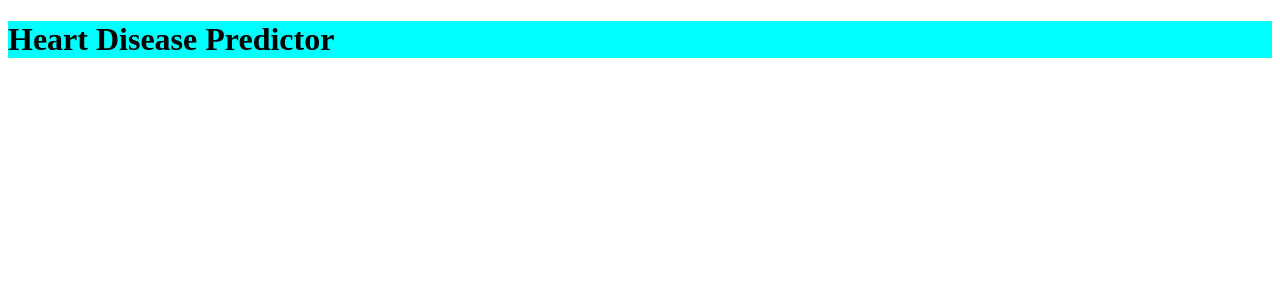
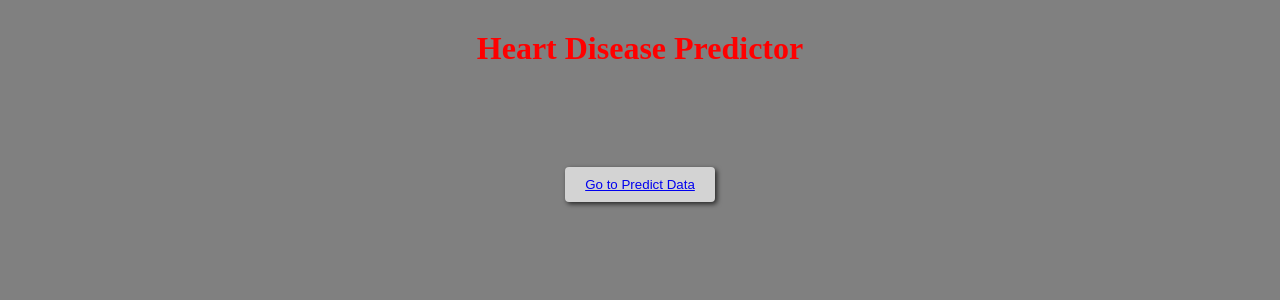
Before and after one commit to RezaP117/mlproject, a Flask app: page / in a window 1280 px wide. Shown: the top 300 px of the page. Run offline with Flask 3, Linux system fonts and the light colour scheme.

Commit message:
added index.css and script.js

```diff
--- a/app.py
+++ b/app.py
@@ -38,9 +38,6 @@ def predict_datapoint():
         ca = int(request.form.get("ca"))
         thal = request.form.get("thal")
         logging.info("Successfully obtained user input from HTML page")
-        mylist = [age, sex, dataset, cp, trestbps, chol, fbs, restecg, thalch, exang, oldpeak, slope, ca, thal]
-        for i in mylist:
-            logging.info(i)
         data = CustomData(age, sex, dataset, cp, trestbps,
                           chol, fbs, restecg, thalch, exang, oldpeak, slope, ca, thal)
         pred_df = data.get_data_as_frame()
--- /dev/null
+++ b/static/index.css
@@ -0,0 +1,45 @@
+* {
+  padding: 0px;
+  margin: 0px;
+  box-sizing: border-box;
+}
+
+body {
+  background: gray;
+  width: 100%;
+}
+
+main.container {
+  text-align: center;
+}
+
+/* Style the submit button */
+button.button {
+  background-color: lightgray; /* Background color */
+  color: #fff; /* Text color */
+  padding: 10px 20px; /* Padding for space around the text */
+  border: none; /* Remove the default button border */
+  border-radius: 4px; /* Rounded corners */
+  cursor: pointer; /* Show a hand cursor on hover */
+  box-shadow: 2px 2px 5px rgba(0, 0, 0, 0.7); /* Add a box shadow */
+  transition: background-color 0.3s, transform 0.3s; /* Smooth transitions */
+}
+
+/* Hover effect */
+button.button:hover {
+  background-color: aquamarine; /* Darker background color on hover */
+  transform: scale(1.05); /* Slightly enlarge the button on hover */
+}
+
+/* Active (clicked) state */
+button.button:active {
+  transform: scale(0.95); /* Slightly reduce the button size on click */
+  box-shadow: none; /* Remove the box shadow on click */
+}
+
+h1 {
+  margin-top: 30px;
+}
+h1.bigspace {
+  margin-bottom: 100px;
+}
--- a/templates/index.html
+++ b/templates/index.html
@@ -4,9 +4,17 @@
     <meta charset="UTF-8" />
     <meta http-equiv="X-UA-Compatible" content="IE=edge" />
     <meta name="viewport" content="width=device-width, initial-scale=1.0" />
+    <link rel="stylesheet" type="text/css" href="../static/index.css" />
     <title>Document</title>
   </head>
   <body>
-    <h1 style="background-color: aqua">Heart Disease Predictor</h1>
+    <main class="container">
+      <h1 class="bigspace">Heart Disease Predictor</h1>
+      <!-- Create a button with a link to the "predictdata" page -->
+      <button class="button">
+        <a href="http://127.0.0.1:5000/predictdata">Go to Predict Data</a>
+      </button>
+    </main>
   </body>
+  <script src="script.js"></script>
 </html>
--- a/templates/script.js
+++ b/templates/script.js
@@ -0,0 +1,5 @@
+// for h1 tag
+window.addEventListener("load", function () {
+  var heading = document.querySelector("h1");
+  heading.style.color = "red";
+});
```
